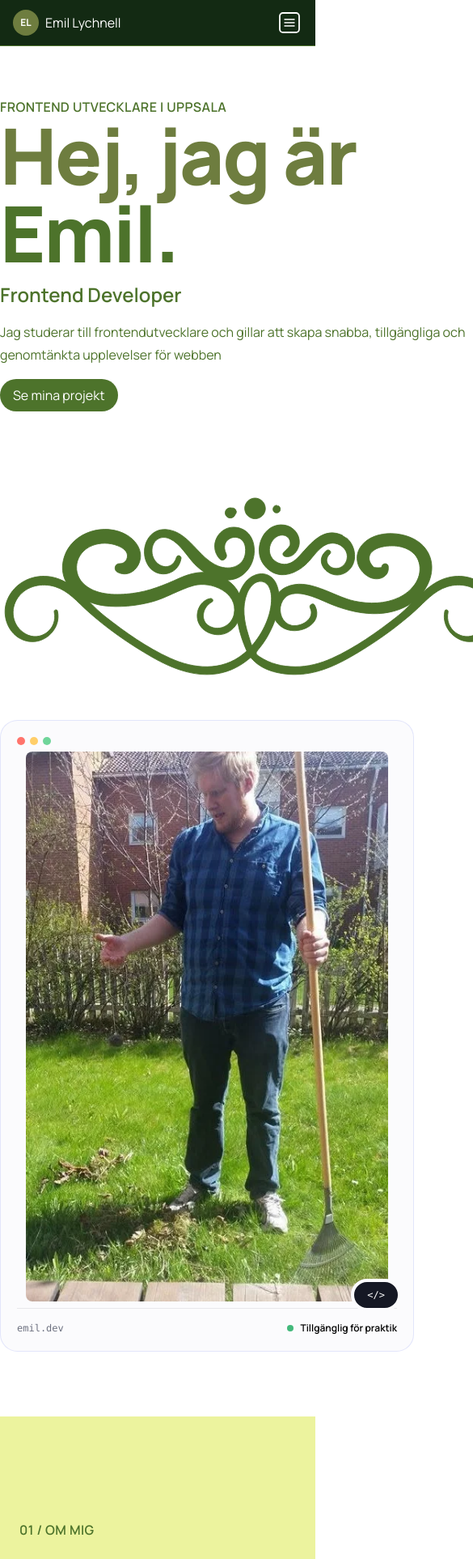
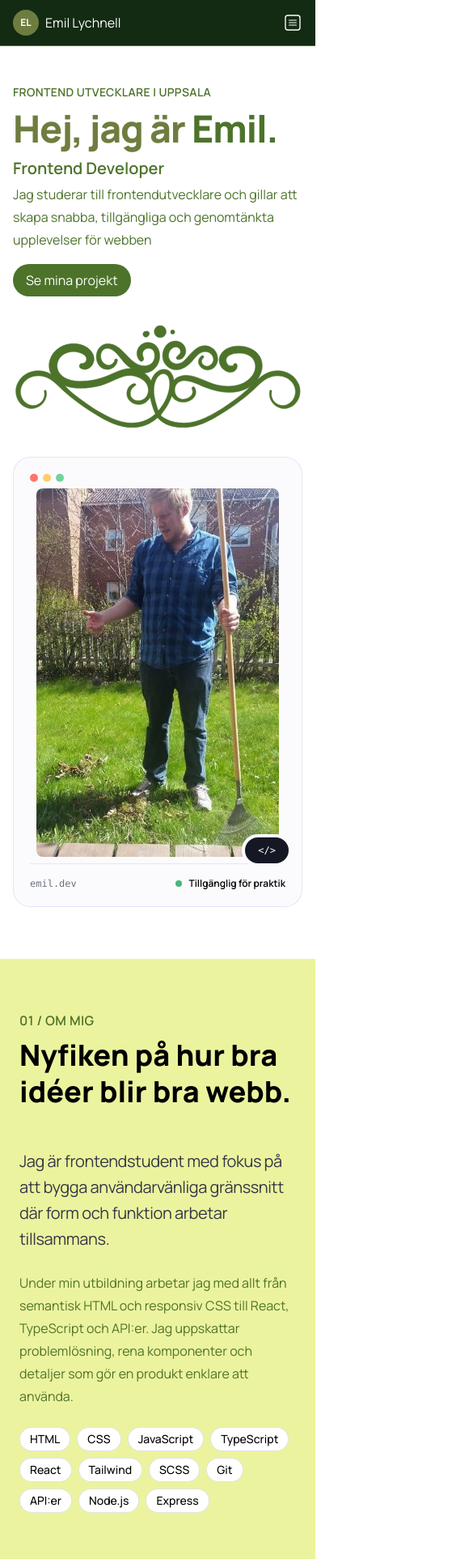
Before and after one commit to elychnell/react-portfolio, a React (Vite) app: page / in a window 390 px wide. Shown: the top 1925 px of the page at 81% size, 585 px wide, since content can reach past the window. Built offline with nearby package versions, Linux system fonts and the light colour scheme.

Commit message:
Lots of Mobile layout adapting

```diff
--- a/src/components/About/About.tsx
+++ b/src/components/About/About.tsx
@@ -3,16 +3,16 @@ import CatBubble from "../CatBubble"
 function About() {
   return (
     <section
-      className="scroll-mt-16 py-32 lg:py-36 bg-highlight"
+      className="scroll-mt-16 py-16 md:py-32 lg:py-36 bg-highlight"
       id="about"
     >
       <div className="mx-auto flex max-w-6xl flex-col gap-12 px-6 md:flex-row md:items-center md:gap-16 lg:gap-20">
         <div className="md:flex-1">
-          <p className="mb-5 text-base font-semibold tracking-wide text-primary">
+          <p className="mb-2 md:mb-4 text-base font-semibold tracking-wide text-primary">
             01 / OM MIG
           </p>
 
-          <h2 className="mb-4 max-w-md text-5xl font-extrabold leading-tight text-blacknpm  md:text-6xl">
+          <h2 className="md:mb-4 max-w-md text-4xl font-extrabold leading-tight text-blacknpm  md:text-6xl">
             Nyfiken på hur bra idéer blir bra webb.
           </h2>
         </div>
@@ -31,12 +31,17 @@ function About() {
           </p>
 
           <div className="flex flex-wrap gap-2">
+            <CatBubble name="HTML" />
+            <CatBubble name="CSS" />
+            <CatBubble name="JavaScript" />
+            <CatBubble name="TypeScript" />
             <CatBubble name="React" />
-            <CatBubble name="TypeScript" />
-            <CatBubble name="CSS" />
-            <CatBubble name="HTML" />
             <CatBubble name="Tailwind" />
+            <CatBubble name="SCSS" />
             <CatBubble name="Git" />
+            <CatBubble name="API:er" />
+            <CatBubble name="Node.js" />
+            <CatBubble name="Express" />
           </div>
         </div>
       </div>
--- a/src/components/Contact/Contact.tsx
+++ b/src/components/Contact/Contact.tsx
@@ -5,7 +5,7 @@ import Decoration from '../Decoration'
 function Contact() {
   return (
     <section className="scroll-mt-14 bg-highlight w-full min-h-[60vh]" id="contact">
-      <div className="mx-auto flex max-w-[92rem] flex-row items-start justify-between py-24 sm:px-6 lg:px-8">
+      <div className="mx-auto flex max-w-[92rem] flex-col items-start gap-8 px-4 py-16 sm:px-6 md:flex-row lg:px-8 lg:py-24">
       <div className="flex-shrink-0">
       <p className="text-base font-semibold text-primary tracking-wide">03 / KONTAKT</p>
       <h2 className="sm:text-5xl text-4xl font-semibold leading-tight">Har du en idé?<br />Hör av dig.</h2>
@@ -18,7 +18,7 @@ function Contact() {
       <SocialLinks type="linkedin" location="contact" />
       </div>
       </div>
-      <Decoration type="arrow" className="pt-25 w-100 h-auto text-primary" />
+      <Decoration type="arrow" className="mx-auto w-full max-w-[160px] md:max-w-[400px] h-auto text-primary rotate-90 px-4 md:rotate-0 pt-10 pb-10 md:pt-25" />
       <ContactForm />
       </div>
     </section>
--- a/src/components/Contact/ContactForm.tsx
+++ b/src/components/Contact/ContactForm.tsx
@@ -70,7 +70,7 @@ function handleFormSubmit(event: React.FormEvent<HTMLFormElement>) {
   }
 
   return (
-    <form onSubmit={(e) => handleFormSubmit(e)} className="flex flex-col gap-2 max-w-md bg-white p-4 rounded-lg shadow-md w-850">
+    <form onSubmit={(e) => handleFormSubmit(e)} className="flex flex-col gap-2 max-w-md bg-white p-4 rounded-lg shadow-md w-full">
     <div className="relative">
     <input
     id="name"
--- a/src/components/Footer/Footer.tsx
+++ b/src/components/Footer/Footer.tsx
@@ -2,13 +2,14 @@ import SocialLinks from '../SocialLinks'
 
 function Footer() {
   return (
-    <footer className="bg-dark text-white p-4 flex flex-row items-center justify-between gap-1">
-     <p className="text-base font-semibold">© 2026 Emil Lychnell. Byggd med React.</p>
-     <div className="flex flex-row gap-4">
-     <SocialLinks type="email" location="footer" />
-     <SocialLinks type="github" location="footer" />
-     <SocialLinks type="linkedin" location="footer" />
-     </div>
+    <footer className="flex flex-col items-center gap-3 bg-dark p-4 text-white sm:flex-row sm:justify-between">
+    <p className="hidden text-sm font-semibold sm:block">© 2026 Emil Lychnell. Byggd med React.</p>
+
+    <div className="flex flex-row gap-4">
+    <SocialLinks type="email" location="footer" />
+    <SocialLinks type="github" location="footer" />
+    <SocialLinks type="linkedin" location="footer" />
+    </div>
     </footer>
   )
 }
--- a/src/components/Ghost/Ghost.tsx
+++ b/src/components/Ghost/Ghost.tsx
@@ -32,7 +32,7 @@ function GhostPosition (element?: HTMLElement | null): number {
   const pageHeight: number = page?.getBoundingClientRect().height || 0;
   const GhostHeight: number = element?.offsetHeight || 0;
   const minTop: number = 0;
-  const bottomMargin = 50;
+  const bottomMargin = 100;
   const maxTop = Math.max(0, pageHeight - GhostHeight - bottomMargin);
 
   return Math.floor(Math.random() * (maxTop - minTop + 1)) + minTop;
--- a/src/components/Hero/Devcard.tsx
+++ b/src/components/Hero/Devcard.tsx
@@ -1,14 +1,18 @@
 function Devcard() {
   return (
-    <div className="flex h-full w-lg flex-col rounded-[1.35rem] border border-[#5364ed]/15 bg-[#fbfbfd] p-5 sm:p-7">
+    <div className="flex h-full w-full max-w-lg min-w-0 flex-col rounded-[1.35rem] border border-[#5364ed]/15 bg-[#fbfbfd] p-5 sm:p-7">
       <div className="flex gap-1.5">
         <span className="size-2.5 rounded-full bg-[#ff746c]"></span>
         <span className="size-2.5 rounded-full bg-[#ffce69]"></span>
         <span className="size-2.5 rounded-full bg-[#6fd59a]"></span>
       </div>
       <div className="flex flex-1 items-center justify-center p-2">
-        <div className="relative">
-          <img src="/img/Emil_Lychnell2.webp" alt="Bild på Emil" className="rounded-lg max-w-md"/>
+        <div className="relative w-full max-w-md">
+        <img
+        src="/img/Emil_Lychnell2.webp"
+        alt="Bild på Emil"
+        className="w-full rounded-lg"
+        />
           <div className="absolute -bottom-3 -right-4 rounded-full border-4 border-[#fbfbfd] bg-[#151824] px-4 py-2 font-mono text-xs text-white">&lt;/&gt;</div>
           </div>
           </div>
--- a/src/components/Hero/Hero.tsx
+++ b/src/components/Hero/Hero.tsx
@@ -3,14 +3,14 @@ import Decoration from "../Decoration"
 
 function Hero() {
   return (
-    <section className="scroll-mt-24 mx-auto grid max-w-[88rem] items-stretch gap-12 lg:grid-cols-2 mt-10 py-20 rounded-lg" id="home">
-      <div className="max-w-full">
-        <p className="text-base font-semibold text-primary tracking-wide">FRONTEND UTVECKLARE I UPPSALA</p>
-        <h1 className="text-8xl font-extrabold text-light tracking-tight">Hej, jag är <span className="text-primary">Emil.</span></h1>
-        <h2 className="mt-3 text-2xl font-semibold text-primary">Frontend Developer</h2>
-        <p className="mt-4 max-w-xl text-base leading-7 sm:text-lg sm:leading-8 text-primary">Jag studerar till frontendutvecklare och gillar att skapa snabba, tillgängliga och genomtänkta upplevelser för webben</p>
+    <section className="scroll-mt-24 mx-auto grid w-full max-w-[88rem] grid-cols-1 items-stretch gap-8 px-4 mt-10 py-16 sm:px-6 lg:grid-cols-2 lg:gap-12 lg:py-20" id="home">
+      <div className="w-full min-w-0">
+        <p className="text-sm md:text-base font-semibold text-primary tracking-wide">FRONTEND UTVECKLARE I UPPSALA</p>
+        <h1 className="text-[2.9rem] sm:text-6xl lg:text-8xl font-extrabold text-light tracking-tight">Hej, jag är <span className="text-primary">Emil.</span></h1>
+        <h2 className="mt-0 md:mt-3 text-xl md:text-2xl font-semibold text-primary">Frontend Developer</h2>
+        <p className="mt-1 md:mt-4 max-w-xl text-base leading-7 sm:text-lg sm:leading-8 text-primary">Jag studerar till frontendutvecklare och gillar att skapa snabba, tillgängliga och genomtänkta upplevelser för webben</p>
         <a href="#projects" className="mt-4 inline-block rounded-4xl bg-primary px-4 py-2 text-white hover:bg-light">Se mina projekt</a>
-        <Decoration type="bigthing" className="pt-25 w-155 h-auto text-primary" />
+        <Decoration type="bigthing" className="pt-8 sm:pt-20 w-full max-w-[620px] h-auto text-primary" />
       </div>
         <Devcard />
       </section>
--- a/src/components/Navbar/Navbar.tsx
+++ b/src/components/Navbar/Navbar.tsx
@@ -20,8 +20,9 @@ const [isMenuOpen, setIsMenuOpen] = useState(false);
     aria-label={isMenuOpen ? "Stäng meny" : "Öppna meny"}
     aria-expanded={isMenuOpen}
     aria-controls="mobile-navigation"
-    className="size-8 text-white lg:hidden" onClick={() => setIsMenuOpen(!isMenuOpen)}>
-   <Icon type="menu" />
+    className="lg:hidden"
+    onClick={() => setIsMenuOpen(!isMenuOpen)}>
+   <Icon type="menu" className="size-6 text-white" />
     </button>
    {isMenuOpen && (
    <nav
--- a/src/components/Projects/Projects.tsx
+++ b/src/components/Projects/Projects.tsx
@@ -35,14 +35,14 @@ const handleTagClick = (tag: string) => {
 
   return (
     <section className="scroll-mt-16 bg-light text-dark py-14 px-4 flex flex-col items-center justify-center w-full" id="projects">
-      <div className="flex flex-row gap-[20em] items-between justify-center mb-4 flex-wrap">
+      <div className="flex flex-col gap-4 md:flex-row md:gap-8 lg:gap-[20em] items-between justify-center mb-4 flex-wrap">
         <div>
         <p className="text-base font-semibold text-black tracking-wide">02 / UTVALDA ARBETEN</p>
         <h2 className="text-6xl font-extrabold text-black">Mina projekt</h2>
         </div>
         <p className="text-closeBlack max-w-[24em] text-2xl mt-9">Ett urval av projekt från min utbildning och egen tid — från små gränssnitt till fullstack-applikationer.</p>
       </div>
-      <Decoration type="heart" className="relative top-3 mx-auto w-120 h-auto text-black" />
+      <Decoration type="heart" className="relative top-3 mx-auto w-full max-w-[480px] h-auto text-black" />
       {selectedProjectId === null ? (<ProjectFilter handleTagClick={handleTagClick} handleClear={handleClear} selectedTags={selectedTags} />) : (<div className="h-6 my-4" aria-hidden="true" />)}
       <LayoutGroup>
   <motion.ul
@@ -64,7 +64,7 @@ const handleTagClick = (tag: string) => {
   </motion.ul>
 </LayoutGroup>
 
-      <Decoration type="thing" className="relative top-10 mx-auto w-120 h-auto text-black" />
+      <Decoration type="thing" className="relative top-10 mx-auto w-full max-w-[480px] h-auto text-black" />
     </section>
   )
 }
--- a/src/components/SocialLinks.tsx
+++ b/src/components/SocialLinks.tsx
@@ -12,13 +12,13 @@ const locationClass = location === "contact" ? "text-primary decoration-1 underl
   return (
     type === "email" ? (
     // Email icon
-    <a href="mailto:elychnell@gmail.com" aria-label="Link to email" className={`${locationClass} flex items-center gap-2 hover:underline`}><Icon type="email" className="size-6" /> elychnell@gmail.com</a>
+    <a href="mailto:elychnell@gmail.com" aria-label="Link to email" className={`${locationClass} flex items-center gap-2 hover:underline text-sm lg:text-base`}><Icon type="email" className="size-4 lg:size-6" /> elychnell@gmail.com</a>
     ) : type === "github" ? (
     // GitHub icon
-    <a href="https://github.com/elychnell" aria-label="Link to GitHub" className={`${locationClass} flex items-center gap-2 hover:underline`}><Icon type="github" className="size-6" /> GitHub</a>
+    <a href="https://github.com/elychnell" aria-label="Link to GitHub" className={`${locationClass} flex items-center gap-2 hover:underline text-sm lg:text-base`}><Icon type="github" className="size-4  lg:size-6" /> GitHub</a>
    ) : type === "linkedin" ? (
     // LinkedIn link
-   <a href="https://www.linkedin.com/in/emil-lychnell-02b805335" aria-label="Link to LinkedIn" className={`${locationClass} flex items-center gap-2 hover:underline`}><Icon type="linkedin" className="size-6" /> LinkedIn</a>
+   <a href="https://www.linkedin.com/in/emil-lychnell-02b805335" aria-label="Link to LinkedIn" className={`${locationClass} flex items-center gap-2 hover:underline text-sm lg:text-base`}><Icon type="linkedin" className="size-4  lg:size-6" /> LinkedIn</a>
 ) : null
   )
 }
```
Also changed, not shown: src/components/Ghost/Ghost.module.css (+45 -4 lines), src/components/Projects/ProjectCard.tsx (+6 -6 lines).
